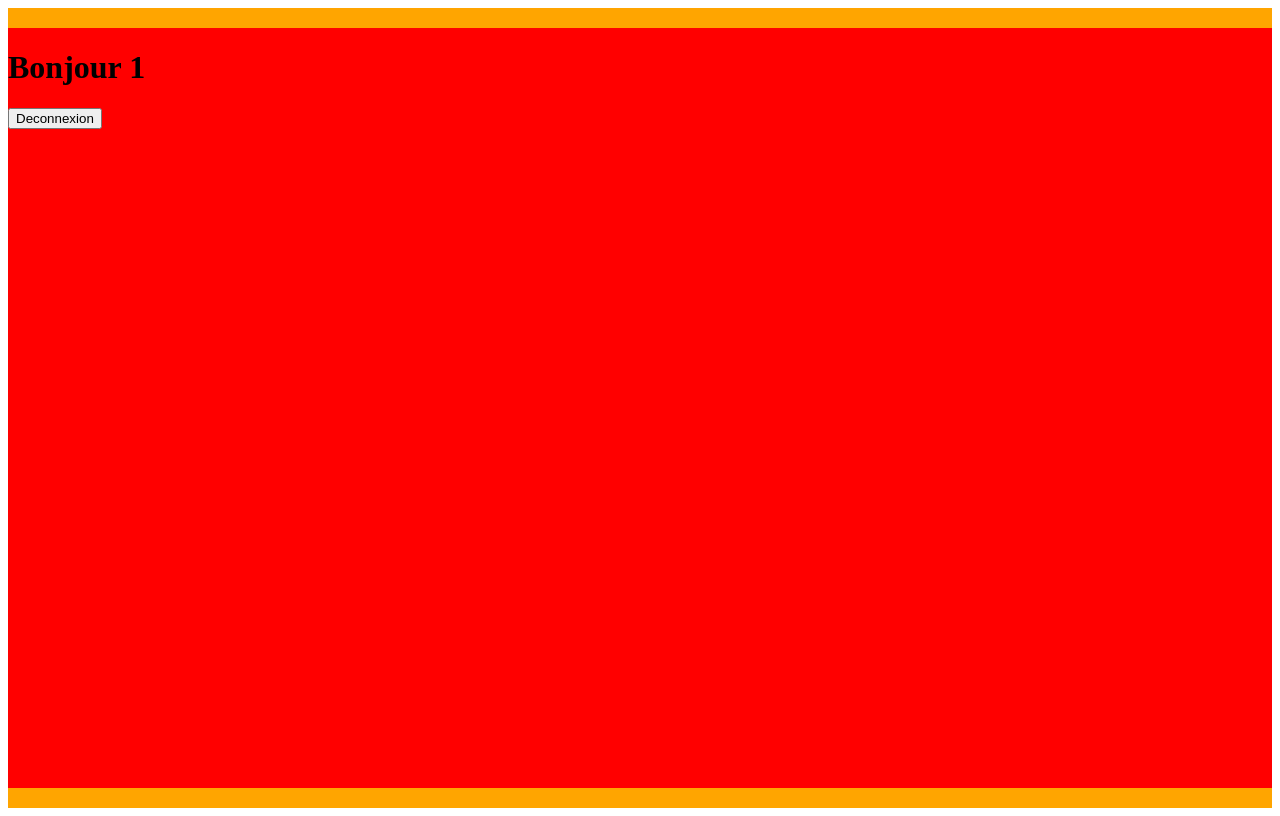
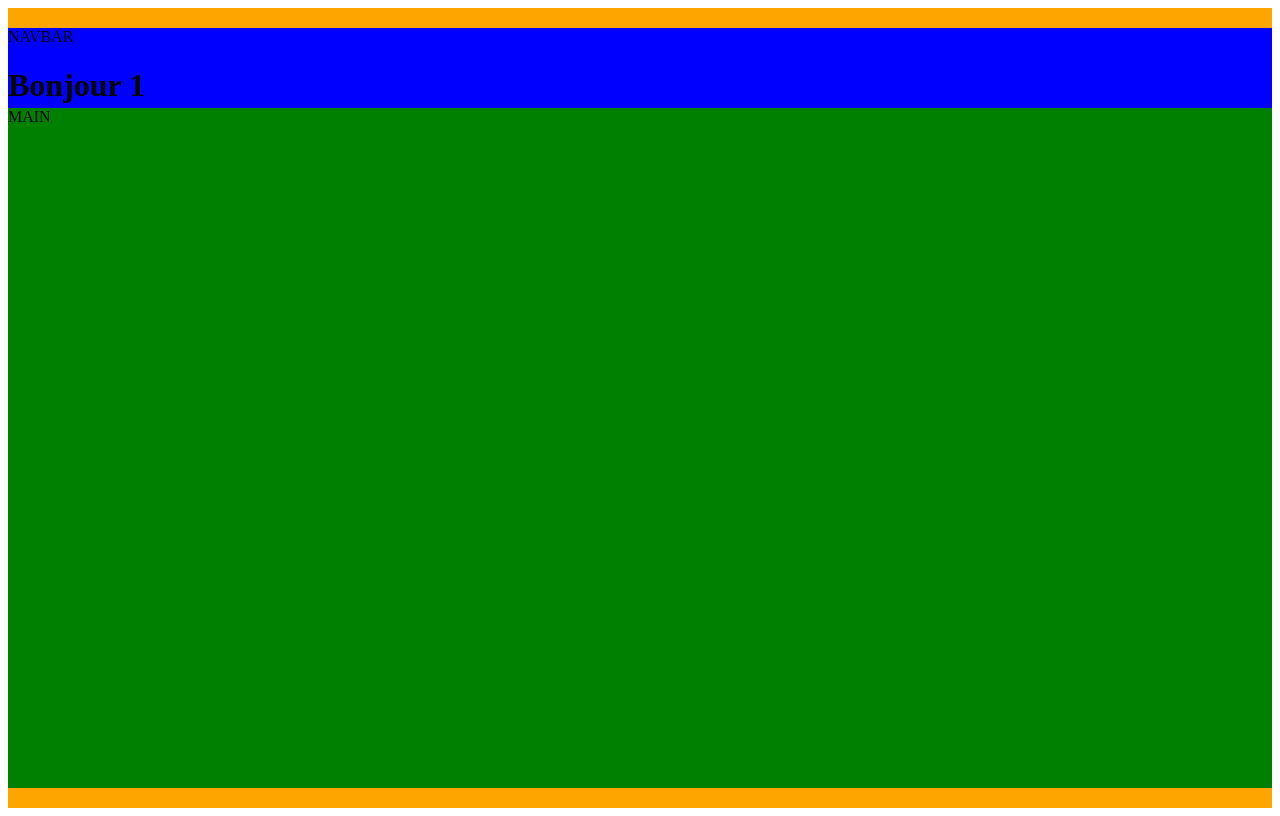
Before and after one commit to YohannMaiVan/React-crazee-burger, a React (Vite) app: page /order/1 in a window 1280 px wide. Built offline with nearby package versions, Linux system fonts and the light colour scheme.

Commit message:
🚧 F04: ORDER > Layout > Add Navbar and Main

```diff
--- a/src/components/pages/order/OrderPage.jsx
+++ b/src/components/pages/order/OrderPage.jsx
@@ -6,10 +6,14 @@ export default function OrderPage() {
   return (
     <OrderPageStyled>
       <div className="container">
-        <h1>Bonjour {username}</h1>
-        <Link to="/">
-          <button>Deconnexion</button>
-        </Link>
+        <div className="navbar">
+          NAVBAR
+          <h1>Bonjour {username}</h1>
+          <Link to="/">
+            <button>Deconnexion</button>
+          </Link>
+        </div>
+        <div className="main">MAIN</div>
       </div>
     </OrderPageStyled>
   );
@@ -25,5 +29,16 @@ const OrderPageStyled = styled.div`
     background: red;
     height: 95vh;
     width: 1400px;
+    display: flex;
+    flex-direction: column;
+
+    .navbar {
+      background: blue;
+      height: 10vh;
+    }
+    .main {
+      background: green;
+      flex: 1;
+    }
   }
 `;
```
